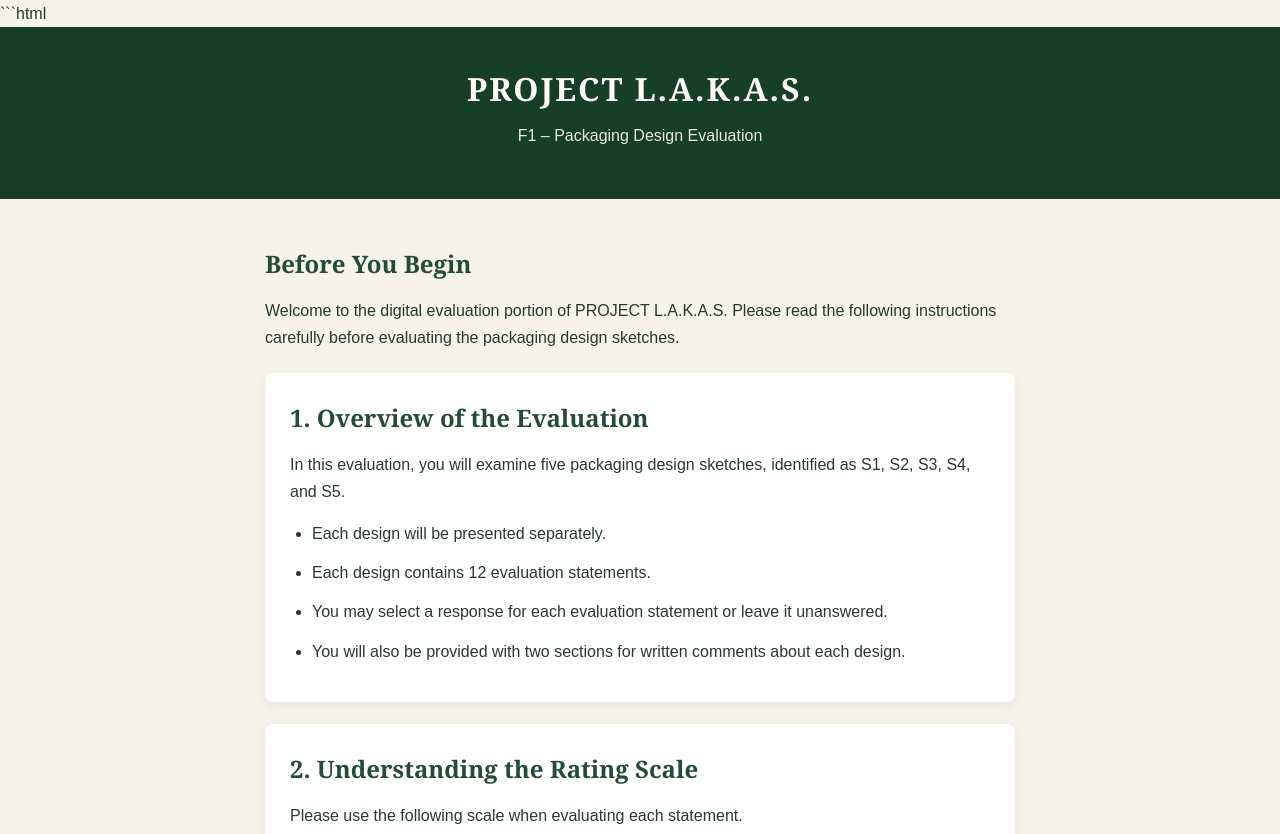
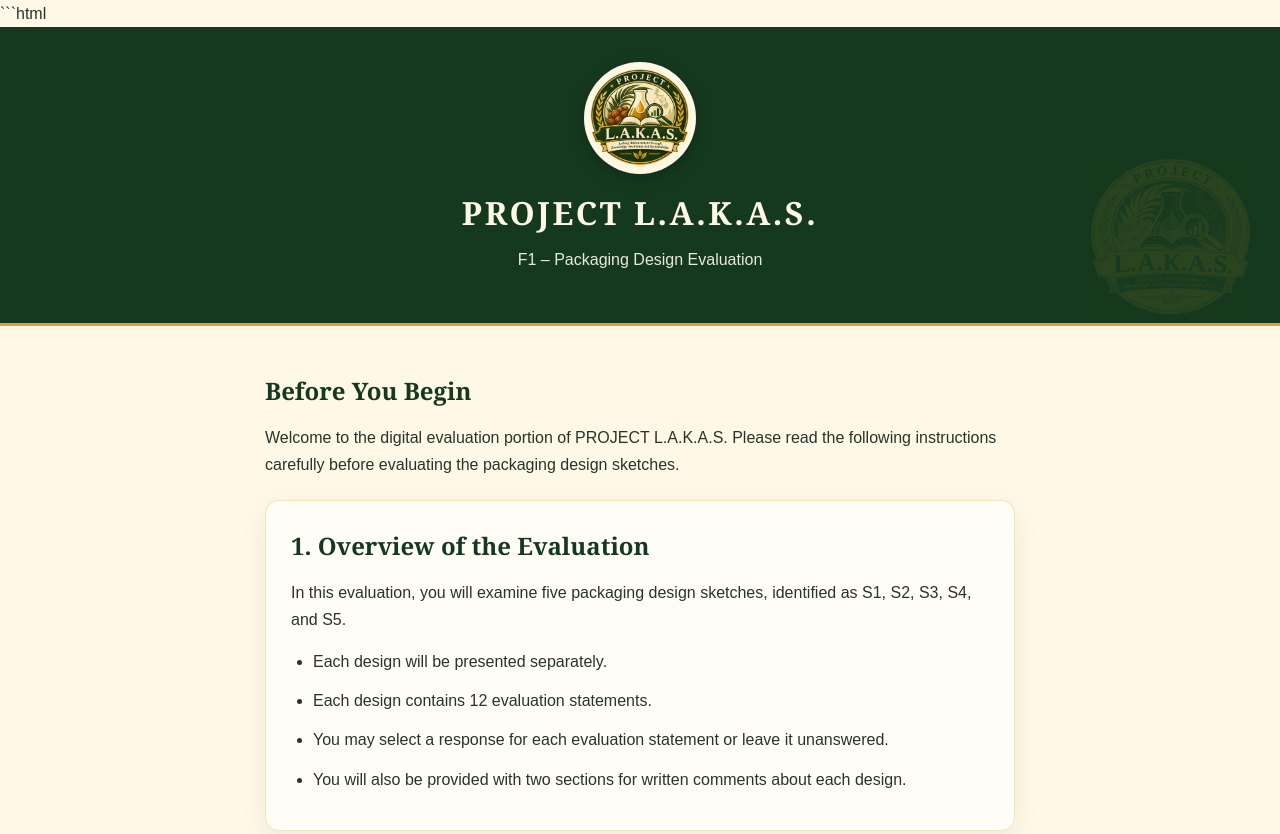
Before and after one commit to jeromejerusalem108-hash/Laksoy-Adviser-Preview, a plain HTML site: page f1-instructions-draft.html in a window 1280 px wide. Shown: the top 834 px of the page. Drawn offline with Linux system fonts and the light colour scheme.

Commit message:
Refine respondent page visual identity

```diff
--- a/f1-instructions-draft.html
+++ b/f1-instructions-draft.html
@@ -193,12 +193,140 @@
                 grid-template-columns: 1fr;
             }
         }
+
+        /* PROJECT L.A.K.A.S. visual identity refinement */
+        :root {
+            --lakas-forest: #15391f;
+            --lakas-green: #244b35;
+            --lakas-gold: #d9a52d;
+            --lakas-ivory: #fff8e7;
+            --lakas-beige: #e8d8ad;
+            --lakas-earth: #51452d;
+            --lakas-ink: #26352b;
+            --lakas-card: rgba(255, 253, 247, 0.94);
+        }
+        body {
+            background-color: var(--lakas-ivory) !important;
+            color: var(--lakas-ink) !important;
+            background-image: url("assets/lakas-watermark-forest.png");
+            background-repeat: no-repeat;
+            background-position: right 7rem bottom 3rem;
+            background-size: min(38vw, 330px);
+            background-attachment: fixed;
+        }
+        header, .hero, .topbar {
+            background: var(--lakas-forest) !important;
+            border-bottom: 3px solid var(--lakas-gold);
+            position: relative;
+            overflow: hidden;
+        }
+        header::after, .hero::after {
+            content: "";
+            position: absolute;
+            inset: auto 1.5rem 0 auto;
+            width: 170px;
+            height: 170px;
+            background: url("assets/lakas-watermark-gold.png") center/contain no-repeat;
+            opacity: .11;
+            pointer-events: none;
+        }
+        header > *, .hero > *, .topbar > * {
+            position: relative;
+            z-index: 1;
+        }
+        .lakas-brand {
+            display: flex;
+            align-items: center;
+            justify-content: center;
+            gap: 16px;
+            margin: 0 auto 12px;
+        }
+        .lakas-emblem {
+            display: block;
+            width: clamp(76px, 11vw, 112px);
+            height: auto;
+            aspect-ratio: 1;
+            object-fit: contain;
+            border-radius: 50%;
+            background: var(--lakas-ivory);
+            padding: 4px;
+            box-shadow: 0 5px 18px rgba(0,0,0,.2);
+        }
+        header h1, .hero h1 {
+            color: var(--lakas-ivory);
+            letter-spacing: .08em;
+            text-wrap: balance;
+        }
+        h1, h2, h3 {
+            font-family: Georgia, "Times New Roman", serif !important;
+        }
+        h2, h3 {
+            color: var(--lakas-forest) !important;
+        }
+        main {
+            position: relative;
+            z-index: 1;
+        }
+        main section, .section-card, .eligibility-card, .notice,
+        .intro, .rating-scale, .submission-section {
+            border-radius: 14px !important;
+        }
+        main section, .section-card, .eligibility-card {
+            background: var(--lakas-card) !important;
+            border: 1px solid rgba(217,165,45,.28);
+            box-shadow: 0 8px 26px rgba(31, 49, 32, .07) !important;
+        }
+        .notice {
+            background: #f2e9d2 !important;
+            border-left: 4px solid var(--lakas-gold) !important;
+        }
+        a, button, input, select, textarea {
+            accent-color: var(--lakas-green);
+        }
+        .navigation a, .action a, button, .next {
+            border-radius: 8px !important;
+            transition: transform .18s ease, background-color .18s ease, box-shadow .18s ease;
+        }
+        .navigation .next, .action a, button, .next {
+            background: var(--lakas-green) !important;
+            color: var(--lakas-ivory) !important;
+            border: 1px solid var(--lakas-gold);
+            box-shadow: 0 4px 12px rgba(21,57,31,.13);
+        }
+        .navigation a:hover, .action a:hover, button:hover, .next:hover {
+            background: var(--lakas-forest) !important;
+            transform: translateY(-1px);
+        }
+        footer {
+            background: var(--lakas-forest) !important;
+            border-top: 3px solid var(--lakas-gold);
+            color: var(--lakas-ivory) !important;
+        }
+        @media (max-width: 600px) {
+            body {
+                background-size: 190px auto;
+                background-position: right -55px bottom 5rem;
+            }
+            .lakas-brand {
+                flex-direction: column;
+                gap: 8px;
+            }
+            .lakas-emblem {
+                width: 78px;
+            }
+            header, .hero {
+                padding: 26px 16px !important;
+            }
+        }
+
     </style>
 </head>
 
 <body>
 
     <header>
+        <div class="lakas-brand"><img class="lakas-emblem" src="assets/lakas-emblem-original.jpg" alt="PROJECT L.A.K.A.S. official emblem"></div>
+
         <h1>PROJECT L.A.K.A.S.</h1>
         <p>F1 – Packaging Design Evaluation</p>
     </header>
```
